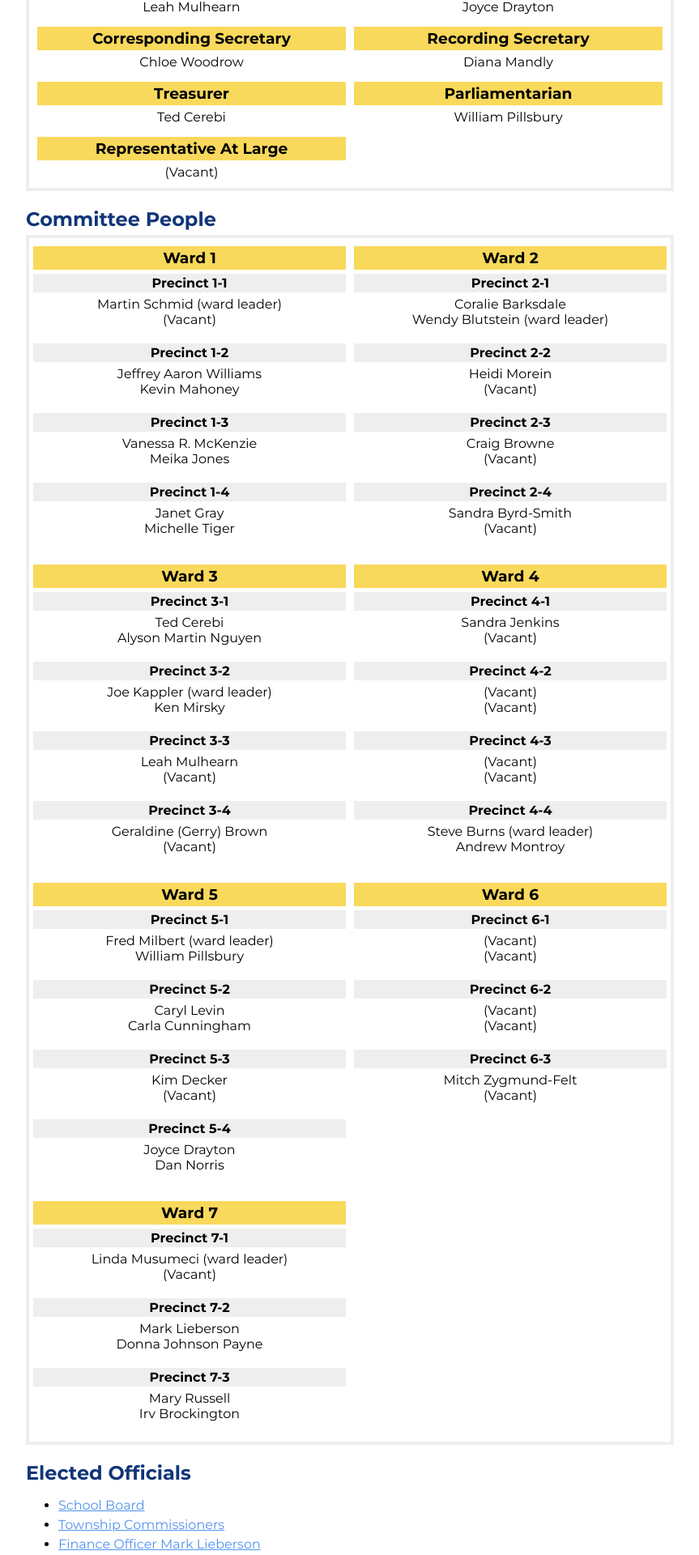
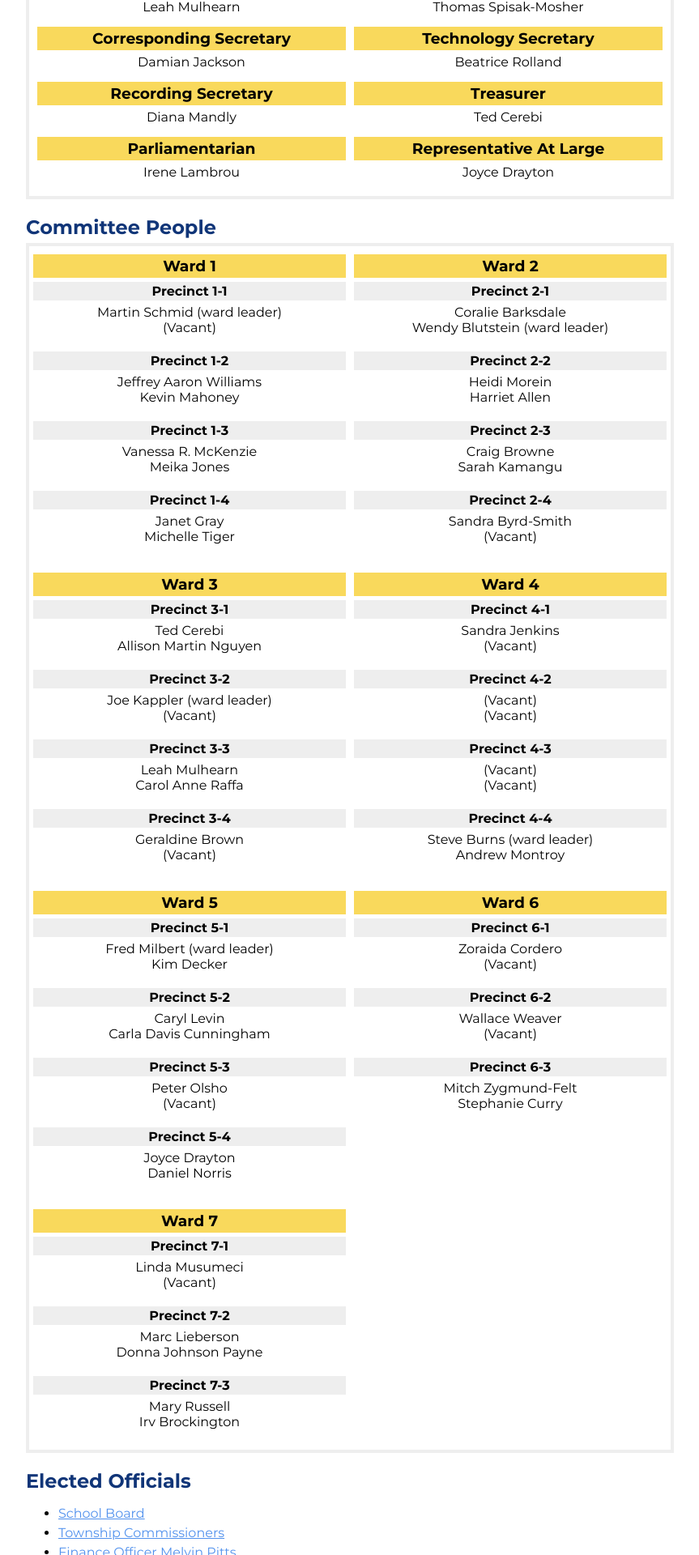
Before and after one commit to Cheltenham-Democratic-Committee/website, a SvelteKit app: page /about in a window 1280 px wide. Shown: the part 540-2460 px from the top of the page at 81% size, without its empty margins (208-1071 px from the left). Built offline with nearby package versions, Linux system fonts and the light colour scheme.

Commit message:
2026 names update

```diff
--- a/src/routes/about/+page.svelte
+++ b/src/routes/about/+page.svelte
@@ -35,11 +35,15 @@
 		</li>
 		<li>
 			<h3>2nd Vice Chair</h3>
-			<div class="officer">Joyce Drayton</div>
+			<div class="officer">Thomas Spisak-Mosher</div>
 		</li>
 		<li>
 			<h3>Corresponding Secretary</h3>
-			<div class="officer">Chloe Woodrow</div>
+			<div class="officer">Damian Jackson</div>
+		</li>
+		<li>
+			<h3>Technology Secretary</h3>
+			<div class="officer">Beatrice Rolland</div>
 		</li>
 		<li>
 			<h3>Recording Secretary</h3>
@@ -51,11 +55,11 @@
 		</li>
 		<li>
 			<h3>Parliamentarian</h3>
-			<div class="officer">William Pillsbury</div>
+			<div class="officer">Irene Lambrou</div>
 		</li>
 		<li>
 			<h3>Representative At Large</h3>
-			<div class="officer">(Vacant)</div>
+			<div class="officer">Joyce Drayton</div>
 		</li>
 		<li></li>
 	</ul>
@@ -100,12 +104,12 @@
 				<li>
 					<h4>Precinct 2-2</h4>
 					<div class="committee-person">Heidi Morein</div>
-					<div class="committee-person vacant">(Vacant)</div>
+					<div class="committee-person vacant">Harriet Allen</div>
 				</li>
 				<li>
 					<h4>Precinct 2-3</h4>
 					<div class="committee-person">Craig Browne</div>
-					<div class="committee-person vacant">(Vacant)</div>
+					<div class="committee-person vacant">Sarah Kamangu</div>
 				</li>
 				<li>
 					<h4>Precinct 2-4</h4>
@@ -120,21 +124,21 @@
 				<li>
 					<h4>Precinct 3-1</h4>
 					<div class="committee-person">Ted Cerebi</div>
-					<div class="committee-person">Alyson Martin Nguyen</div>
+					<div class="committee-person">Allison Martin Nguyen</div>
 				</li>
 				<li>
 					<h4>Precinct 3-2</h4>
 					<div class="committee-person ward-leader">Joe Kappler (ward leader)</div>
-					<div class="committee-person">Ken Mirsky</div>
+					<div class="committee-person">(Vacant)</div>
 				</li>
 				<li>
 					<h4>Precinct 3-3</h4>
 					<div class="committee-person">Leah Mulhearn</div>
-					<div class="committee-person vacant">(Vacant)</div>
+					<div class="committee-person vacant">Carol Anne Raffa</div>
 				</li>
 				<li>
 					<h4>Precinct 3-4</h4>
-					<div class="committee-person">Geraldine (Gerry) Brown</div>
+					<div class="committee-person">Geraldine Brown</div>
 					<div class="committee-person vacant">(Vacant)</div>
 				</li>
 			</ul>
@@ -170,22 +174,22 @@
 				<li>
 					<h4>Precinct 5-1</h4>
 					<div class="committee-person">Fred Milbert (ward leader)</div>
-					<div class="committee-person">William Pillsbury</div>
+					<div class="committee-person">Kim Decker</div>
 				</li>
 				<li>
 					<h4>Precinct 5-2</h4>
 					<div class="committee-person">Caryl Levin</div>
-					<div class="committee-person">Carla Cunningham</div>
+					<div class="committee-person">Carla Davis Cunningham</div>
 				</li>
 				<li>
 					<h4>Precinct 5-3</h4>
-					<div class="committee-person">Kim Decker</div>
+					<div class="committee-person">Peter Olsho</div>
 					<div class="committee-person vacant">(Vacant)</div>
 				</li>
 				<li>
 					<h4>Precinct 5-4</h4>
 					<div class="committee-person ward-leader">Joyce Drayton</div>
-					<div class="committee-person">Dan Norris</div>
+					<div class="committee-person">Daniel Norris</div>
 				</li>
 			</ul>
 		</li>
@@ -194,18 +198,18 @@
 			<ul class="precincts">
 				<li>
 					<h4>Precinct 6-1</h4>
-					<div class="committee-person vacant">(Vacant)</div>
+					<div class="committee-person vacant">Zoraida Cordero</div>
 					<div class="committee-person vacant">(Vacant)</div>
 				</li>
 				<li>
 					<h4>Precinct 6-2</h4>
-					<div class="committee-person vacant">(Vacant)</div>
+					<div class="committee-person vacant">Wallace Weaver</div>
 					<div class="committee-person vacant">(Vacant)</div>
 				</li>
 				<li>
 					<h4>Precinct 6-3</h4>
 					<div class="committee-person">Mitch Zygmund-Felt</div>
-					<div class="committee-person vacant">(Vacant)</div>
+					<div class="committee-person vacant">Stephanie Curry</div>
 				</li>
 			</ul>
 		</li>
@@ -214,12 +218,12 @@
 			<ul class="precincts">
 				<li>
 					<h4>Precinct 7-1</h4>
-					<div class="committee-person ward-leader">Linda Musumeci (ward leader)</div>
+					<div class="committee-person ward-leader">Linda Musumeci</div>
 					<div class="committee-person vacant">(Vacant)</div>
 				</li>
 				<li>
 					<h4>Precinct 7-2</h4>
-					<div class="committee-person">Mark Lieberson</div>
+					<div class="committee-person">Marc Lieberson</div>
 					<div class="committee-person">Donna Johnson Payne</div>
 				</li>
 				<li>
@@ -243,7 +247,7 @@
 	</li>
 	<li>
 		<a href="https://www.cheltenhamtownship.org/pview.aspx?id=2423#gsc.tab=0"
-			>Finance Officer Mark Lieberson</a
+			>Finance Officer Melvin Pitts</a
 		>
 	</li>
 	<li>
@@ -259,7 +263,6 @@
 		>
 	</li>
 	<li><a href="https://dean.house.gov/biography">Congresswoman Madeleine Deane</a></li>
-	<li><a href="https://www.casey.senate.gov/">U.S. Senator Bob Casey</a></li>
 	<li><a href="https://www.fetterman.senate.gov/">U.S. Senator John Fetterman</a></li>
 	<li><a href="https://www.governor.pa.gov/">PA Governor Josh Shapiro</a></li>
 </ul>
```
